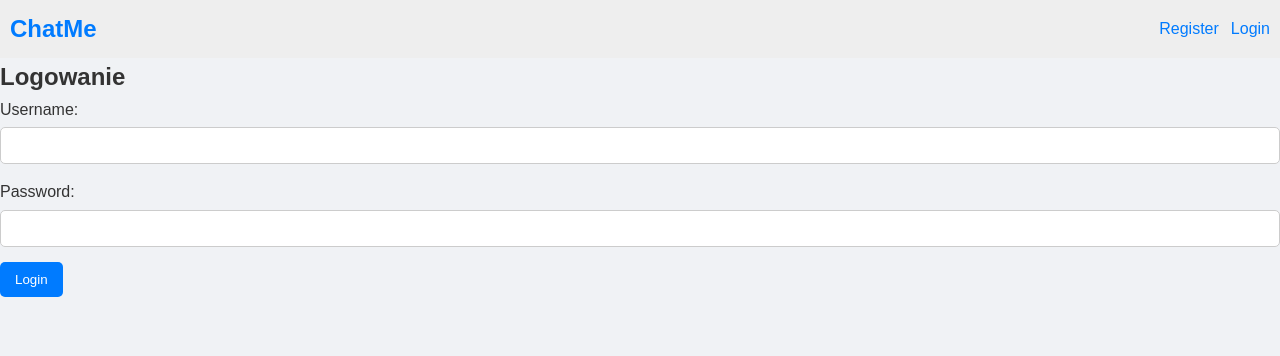
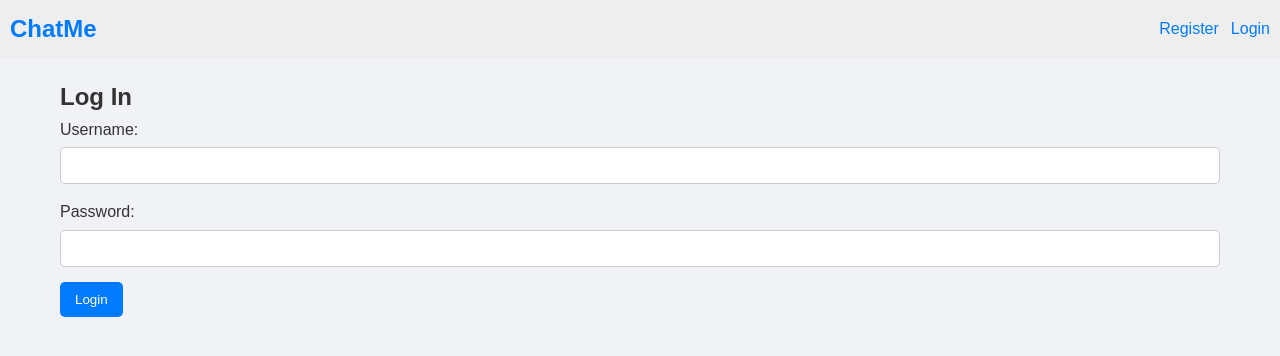
Before and after one commit to pbaglaj/ChatMe, a React (Vite) app in the folder frontend/: page /login in a window 1280 px wide. Shown: the top 356 px of the page. Built offline with nearby package versions, Linux system fonts and the light colour scheme.

Commit message:
style login and register page

```diff
--- a/frontend/src/pages/LoginPage.jsx
+++ b/frontend/src/pages/LoginPage.jsx
@@ -26,8 +26,8 @@ function LoginPage() {
   };
 
   return (
-    <div>
-      <h2>Logowanie</h2>
+    <div className='container'>
+      <h2>Log In</h2>
       <form onSubmit={handleSubmit}>
         <div>
           <label>Username:</label>
--- a/frontend/src/pages/RegisterPage.jsx
+++ b/frontend/src/pages/RegisterPage.jsx
@@ -23,7 +23,7 @@ function RegisterPage() {
   };
 
   return (
-    <div>
+    <div className='container'>
       <h2>Registration</h2>
       <form onSubmit={handleSubmit}>
         <div>
```
